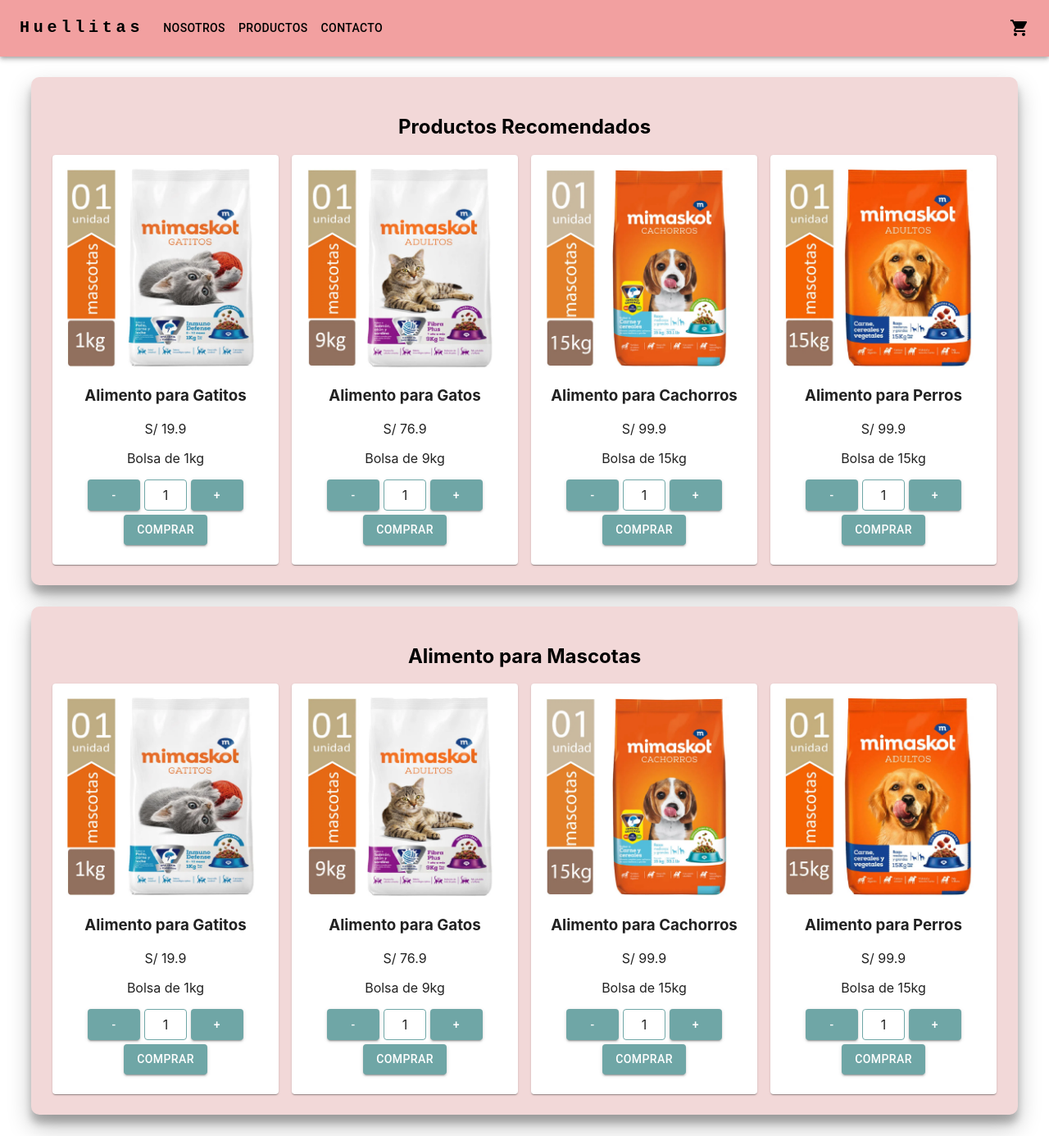
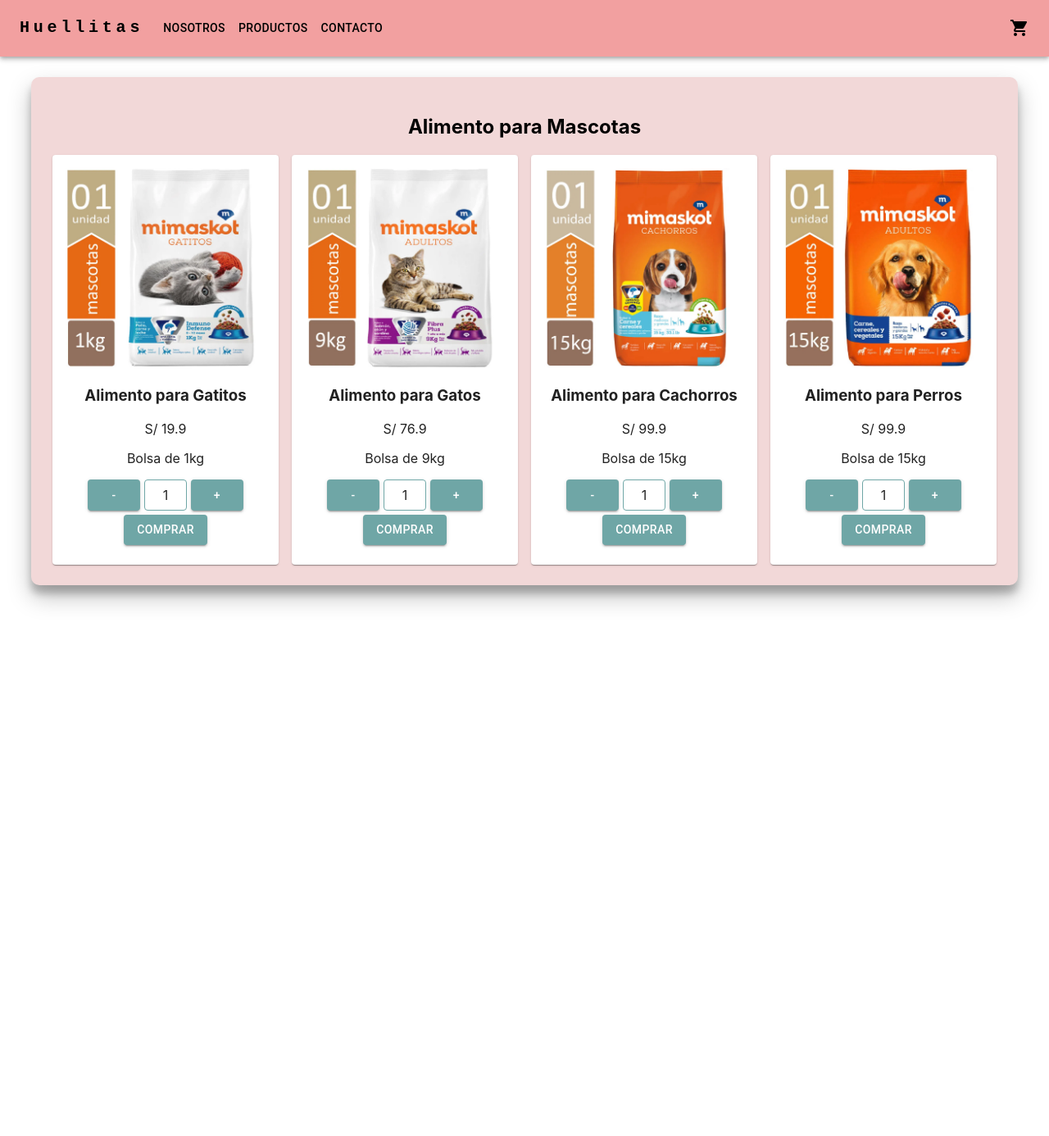
Before and after one commit to anmomiy/proyecto-react, a React (Create React App) app: page / in a window 1280 px wide. Shown: the whole page at 82% size. After the commit the page ends 800 px from the top, so only its background shows below. Built offline with nearby package versions, Linux system fonts and the light colour scheme; the HTML template or start-up script is replaced by a standard one.

Commit message:
promises

```diff
--- a/src/components/ItemList/ItemList.js
+++ b/src/components/ItemList/ItemList.js
@@ -2,24 +2,21 @@
 import {Grid} from '@mui/material'
 import CardItem from '../Item/Item'
 import './ItemList.css'
-const ItemList = ({title}) =>{
+const ItemList = ({title, products}) =>{
 
     return(
         <div className="cardList-container">
             <h2>{title}</h2>
             <Grid container spacing={2}>
-                <Grid item xs={12} sm={6} md={3}>
-                <CardItem itemName={"Alimento para Gatitos"} image={"alimento-gatitos-1kg.png"} price={19.90} description={"Bolsa de 1kg"} itemStock={10}/>
-                </Grid>
-                <Grid item xs={12} sm={6} md={3}>
-                    <CardItem itemName={"Alimento para Gatos"} image={"alimento-gatos-9kg.png"} price={76.90} description={"Bolsa de 9kg"} itemStock={8}/>
-                </Grid>
-                <Grid item xs={12} sm={6} md={3}>
-                    <CardItem itemName={"Alimento para Cachorros"} image={"alimento-cachorros-15kg.png"} price={99.90} description={"Bolsa de 15kg"} itemStock={9}/>
-                </Grid>
-                <Grid item xs={12} sm={6} md={3}>
-                    <CardItem itemName={"Alimento para Perros"} image={"alimento-perros-15kg.png"} price={99.90} description={"Bolsa de 15kg"} itemStock={7}/>
-                </Grid>
+                {
+                    products.map(({itemName,image,price,description,itemStock}) =>{
+                        return(
+                            <Grid item xs={12} sm={6} md={3}>
+                                <CardItem itemName={itemName} image={image} price={price} description={description} itemStock={itemStock}/>
+                            </Grid>
+                        )
+                    })
+                }
             </Grid>
         </div>
     )
--- a/src/components/ItemListContainer/ItemListContainer.js
+++ b/src/components/ItemListContainer/ItemListContainer.js
@@ -1,12 +1,25 @@
 
 import ItemList from '../ItemList/ItemList'
-
-
+import {useState, useEffect} from 'react'
+import {alimentos} from '../../data/productsMock'
 const ItemListContainer = ()=>{
+const [products,setProducts] = useState([])
+const getProducts = () =>{
+    return new Promise (resolve =>{
+        setTimeout(()=>{
+            resolve(alimentos)
+        },2000)
+    })
+}
+useEffect(()=>{
+    getProducts()
+    .then((res)=>{
+        setProducts(res)
+    })
+}, [])
     return(
         <>
-        <ItemList title={"Productos Recomendados"} />
-        <ItemList title={"Alimento para Mascotas"} />
+        <ItemList title={"Alimento para Mascotas"} products={products} />
         </>
     )
 }
--- /dev/null
+++ b/src/data/productsMock.js
@@ -0,0 +1,36 @@
+const alimentos = [
+    {
+        id: 1,
+        itemName: "Alimento para Gatitos",
+        image: "alimento-gatitos-1kg.png",
+        price: 19.90,
+        description: "Bolsa de 1kg",
+        itemStock: 10
+    },
+    {
+        id: 2,
+        itemName: "Alimento para Gatos",
+        image: "alimento-gatos-9kg.png",
+        price: 76.90,
+        description: "Bolsa de 9kg",
+        itemStock: 8
+    },
+    {
+        id: 3,
+        itemName: "Alimento para Cachorros",
+        image: "alimento-cachorros-15kg.png",
+        price: 99.90,
+        description: "Bolsa de 15kg",
+        itemStock: 9
+    },
+    {
+        id: 4,
+        itemName: "Alimento para Perros",
+        image: "alimento-perros-15kg.png",
+        price: 99.90,
+        description: "Bolsa de 15kg",
+        itemStock: 7
+    },
+]
+
+export {alimentos}
```
